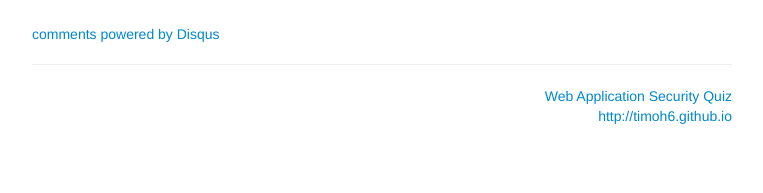
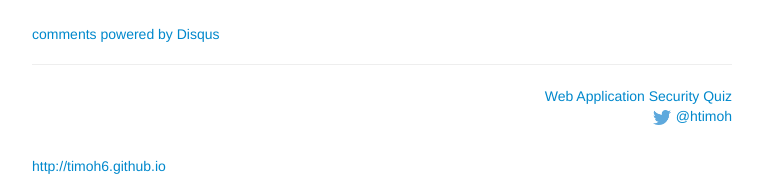
Before and after one commit to timoh6/timoh6.github.com, a Jekyll site: the page WebAppSecQuiz/answers.html, which Jekyll copies as it is, in a window 1280 px wide. Shown: the part 5042-5235 px from the top of the page, without its empty margins (258-1021 px from the left). Built offline with Jekyll 4.4.1, drawn with Linux system fonts in a browser that asks for light colours; comment, search, counter and statistics services are not loaded; before the commit the page ends 5188 px from its top, so only the background shows below that.

Commit message:
Add Twitter link

```diff
--- a/WebAppSecQuiz/answers.html
+++ b/WebAppSecQuiz/answers.html
@@ -6,7 +6,7 @@
     <title>Web Application Security Quiz - The Answers</title>
     <meta name="viewport" content="width=device-width, initial-scale=1.0">
     <link href="css/bootstrap.min.css" rel="stylesheet" media="screen">
-    <link href="css/quiz.css" rel="stylesheet" media="screen">
+    <link href="css/quiz.css?20140826" rel="stylesheet" media="screen">
     <script src="js/jquery-1.9.1.min.js"></script>
     <script src="js/bootstrap.min.js"></script>
     <script src="js/knockout-2.2.1.min.js"></script>
@@ -138,8 +138,8 @@
 
     <div class="footer">
         <p class="text-right">
-            <a href="index.html">Web Application Security Quiz</a>
-            <br>
+            <a href="index.html">Web Application Security Quiz</a><br>
+            <a href="https://twitter.com/htimoh"><img src="/image/twitter.png" alt="@htimoh on Twitter" class="twitter-image" /></a><a href="https://twitter.com/htimoh">@htimoh</a></p><br>
             <a href="http://timoh6.github.io">http://timoh6.github.io</a>
         </p>
     </div>
--- a/WebAppSecQuiz/css/quiz.css
+++ b/WebAppSecQuiz/css/quiz.css
@@ -109,3 +109,8 @@ td.summary-skipped {
     font-size: 17.5px;
     color: #468847;
 }
+
+.twitter-image {
+    margin: 0 5px 0 0;
+    border: 0 none;
+}
--- a/WebAppSecQuiz/index.html
+++ b/WebAppSecQuiz/index.html
@@ -6,7 +6,7 @@
     <title>Web Application Security Quiz</title>
     <meta name="viewport" content="width=device-width, initial-scale=1.0">
     <link href="css/bootstrap.min.css" rel="stylesheet" media="screen">
-    <link href="css/quiz.css" rel="stylesheet" media="screen">
+    <link href="css/quiz.css?20140826" rel="stylesheet" media="screen">
     <script src="js/jquery-1.9.1.min.js"></script>
     <script src="js/bootstrap.min.js"></script>
     <script src="js/knockout-2.2.1.min.js"></script>
@@ -215,8 +215,8 @@
     <hr>
 
     <div class="footer">
-        <p class="text-right"><a href="http://timoh6.github.io">http://timoh6.github.io</a>
-            <br>
+        <p class="text-right"><a href="http://timoh6.github.io">http://timoh6.github.io</a><br>
+            <a href="https://twitter.com/htimoh"><img src="/image/twitter.png" alt="@htimoh on Twitter" class="twitter-image" /></a><a href="https://twitter.com/htimoh">@htimoh</a></p><br>
             <small><span class="muted">Questions version 1.3.2</span></small>
         </p>
     </div>
```
